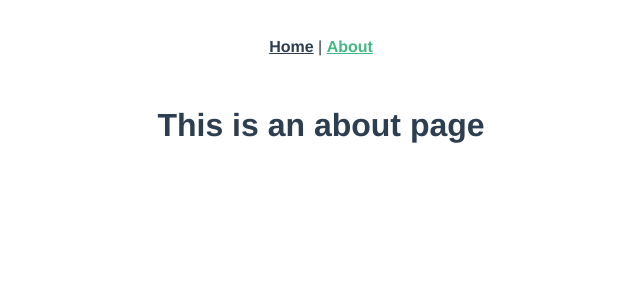
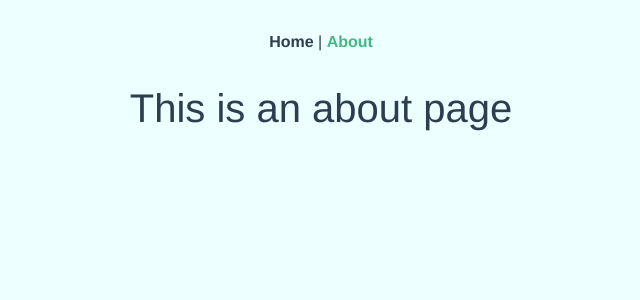
Before and after one commit to rezakhalafiniya/simple-survey, a Vue app in the folder frontend/: page /about in a window 1280 px wide. Shown: the top 300 px of the page, without its empty margins (319-959 px from the left). Built offline with nearby package versions, Linux system fonts and the light colour scheme.

Commit message:
added bootstrapvue

```diff
--- a/frontend/package.json
+++ b/frontend/package.json
@@ -8,6 +8,8 @@
     "lint": "vue-cli-service lint"
   },
   "dependencies": {
+    "bootstrap": "^4.5.3",
+    "bootstrap-vue": "^2.22.0",
     "core-js": "^3.6.5",
     "vue": "^2.6.11",
     "vue-router": "^3.2.0",
--- a/frontend/public/index.html
+++ b/frontend/public/index.html
@@ -1,6 +1,7 @@
 <!DOCTYPE html>
-<html lang="">
+<html lang="en">
 <head>
+	<meta name="viewport" content="width=device-width, initial-scale=1, shrink-to-fit=no">
 	<meta charset="utf-8">
 	<meta http-equiv="X-UA-Compatible" content="IE=edge">
 	<meta name="viewport" content="width=device-width,initial-scale=1.0">
@@ -9,7 +10,8 @@
 </head>
 <body>
 <noscript>
-      <strong>We're sorry but <%= htmlWebpackPlugin.options.title %> doesn't work properly without JavaScript enabled. Please enable it to continue.</strong>
+	<strong>We're sorry but <%= htmlWebpackPlugin.options.title %> doesn't work properly without JavaScript enabled.
+		Please enable it to continue.</strong>
 </noscript>
 <div id="app"></div>
 <!-- built files will be auto injected -->
--- /dev/null
+++ b/frontend/src/main.scss
@@ -0,0 +1,7 @@
+// Define variable defaults
+$body-bg: #eeffff;
+$body-color: #000;
+
+//// Then import Bootstrap and BootstrapVue SCSS files (order is important)
+@import 'node_modules/bootstrap/scss/bootstrap.scss';
+@import 'node_modules/bootstrap-vue/src/index.scss';
```
Also changed, not shown: frontend/src/main.js (+9 -0 lines), 1 other file (tests, documents, lock files or other folders). Lines whose indentation alone changed are shown as unchanged.
